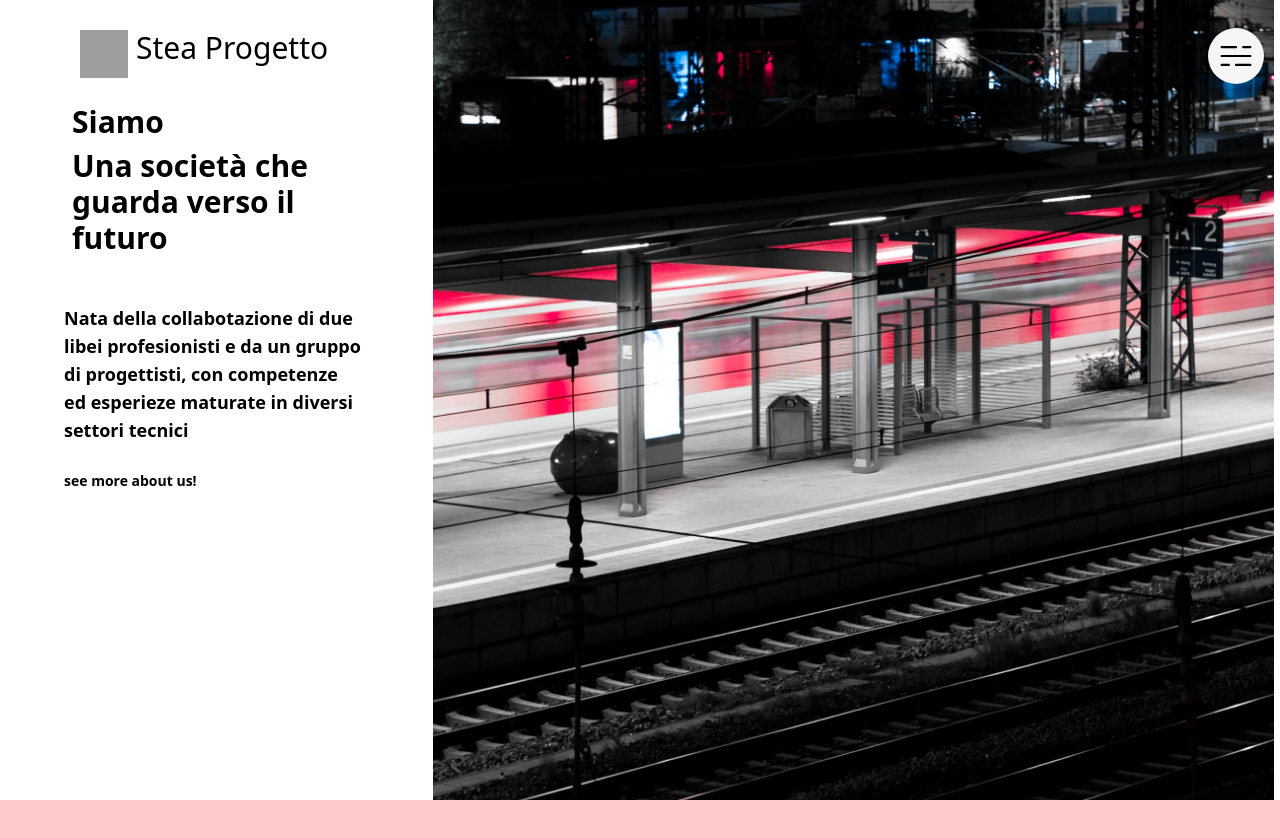
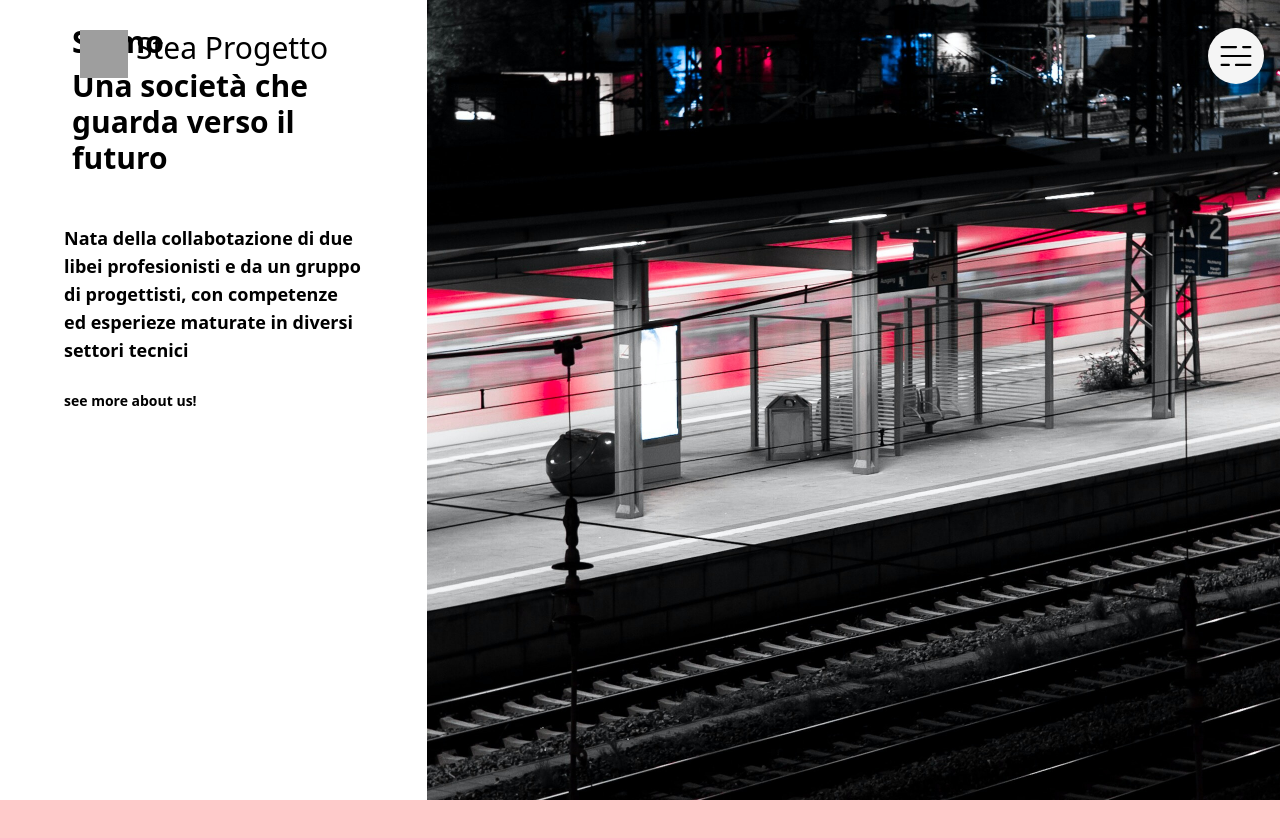
Before and after one commit to vicentenavas/steaNewSite-2.0, an Angular app: page / in a window 1280 px wide. Shown: the top 838 px of the page. Built offline with nearby package versions, Linux system fonts and the light colour scheme; grey boxes are pictures that could not be loaded.

Commit message:
Last Commit of the day!

```diff
--- a/src/app/app.component.html
+++ b/src/app/app.component.html
@@ -10,7 +10,7 @@
       </div>
     </div>
 
-    <button (click)="toggleMenu()" type="button" class="animated-button inline-flex items-center xl:mt-3 md:mt-0 2xl:mr-0 xlmr-0 text-sm text-gray-500 rounded-lg hover:bg-gray-100 focus:outline-none focus:ring-2 focus:ring-gray-200 dark:text-gray-400 dark:hover:bg-gray-700 dark:focus:ring-gray-600">
+    <button (click)="toggleMenu()" type="button" class="animated-button inline-flex items-center xl:mt-3 md:mt-0 2xl:mr-0 xlmr-0 text-sm  rounded-lg ">
       <span class="not-sr-only"></span>
       <svg class="text-black fill-current h-12 w-12 md:h-8 md:w-8 xl:w-14 xl:h-14 2xl:h-20 2xl:w-20" viewBox="-3.6 -3.6 31.20 31.20" fill="none" xmlns="http://www.w3.org/2000/svg" stroke="#ffffff" transform="matrix(1, 0, 0, 1, 0, 0)rotate(0)">
         <g id="SVGRepo_bgCarrier" stroke-width="0" transform="translate(0,0), scale(1)">
--- a/src/app/home/home.component.html
+++ b/src/app/home/home.component.html
@@ -1,8 +1,8 @@
 <body class="md:h-screen w-full pt-32 md:pt-0 xl:pt-0 animate-fadeIn" >
   <div class="xl:h-screen xl:flex md:flex">
     <div class="xl:w-1/3 md:w-2/3  bg-white xl:h-full  md:space-y-24 space-y-4">
-      <div class=" xl:px-10 flex flex-col justify-center 2xl:pt-32 xl:pt-20 md:pt-24 px-2">
-        <div class="h-48 md:h-48 xl:h-56 2xl:h-96">
+      <div class=" xl:px-10 flex flex-col justify-center 2xl:pt-56 xl:pt-0 md:pt-24 px-2">
+        <div class="h-48 md:h-48 xl:h-56 2xl:h-80">
           <h1 class="text-3xl md:text-2xl lg:text-4xl xl:text-3xl 2xl:text-5xl 2xl:font-semibold font-semibold xl:font-semibold pt-2 xl:pt-6 xl:px-8 px-2">Siamo</h1>
           <h1 class="text-3xl md:text-2xl lg:text-4xl font-semibold xl:text-3xl 2xl:text-5xl {{ animacionClase }} 2xl:font-semibold xl:font-semibold pt-2 xl:px-8 px-2" [class.animacion]="animacionDerechaIzquierda">{{ fraseActual }}</h1>
         </div>
@@ -11,16 +11,16 @@
 
         <div class=" xl:space-y-16 xl:px-6  xl:w-full  ">
 
-          <p class="2xl:pb-32 xl:pb-6 pb-8 lg:text-lg 2xl:text-2xl text-xl 2xl:font-semibold font-semibold xl:font-semibold">Nata della collabotazione di due libei profesionisti e da un gruppo di
+          <p class="2xl:pb-12 xl:pb-6 pb-8 lg:text-lg 2xl:text-2xl text-xl 2xl:font-semibold font-semibold xl:font-semibold">Nata della collabotazione di due libei profesionisti e da un gruppo di
             progettisti, con competenze ed esperieze maturate in diversi settori tecnici</p>
-          <a routerLink="/società" class="2xl:text-lg xl:text-sm md:text-xl font-semibold">see more about us!</a>
+          <a routerLink="/società" class="2xl:text-md xl:text-sm md:text-xl font-semibold">see more about us!</a>
         </div>
 
       </div>
     </div>
 
     <div class="xl:w-2/3 md:w-1/2 w-screen pt-16 md:pt-0 xl:pt-0">
-      <div class="mx-1.5 bg-white">
+      <div class="mx-1.5 lg:mx-0 bg-white">
         <img src="assets/img/home/img9.jpg" alt="" class="h-full w-full sm:object-contain 2xl:object-none xl:object-cover md:object-cover md:h-screen md:w-full w-screen md:m-0">
       </div>
     </div>
```
